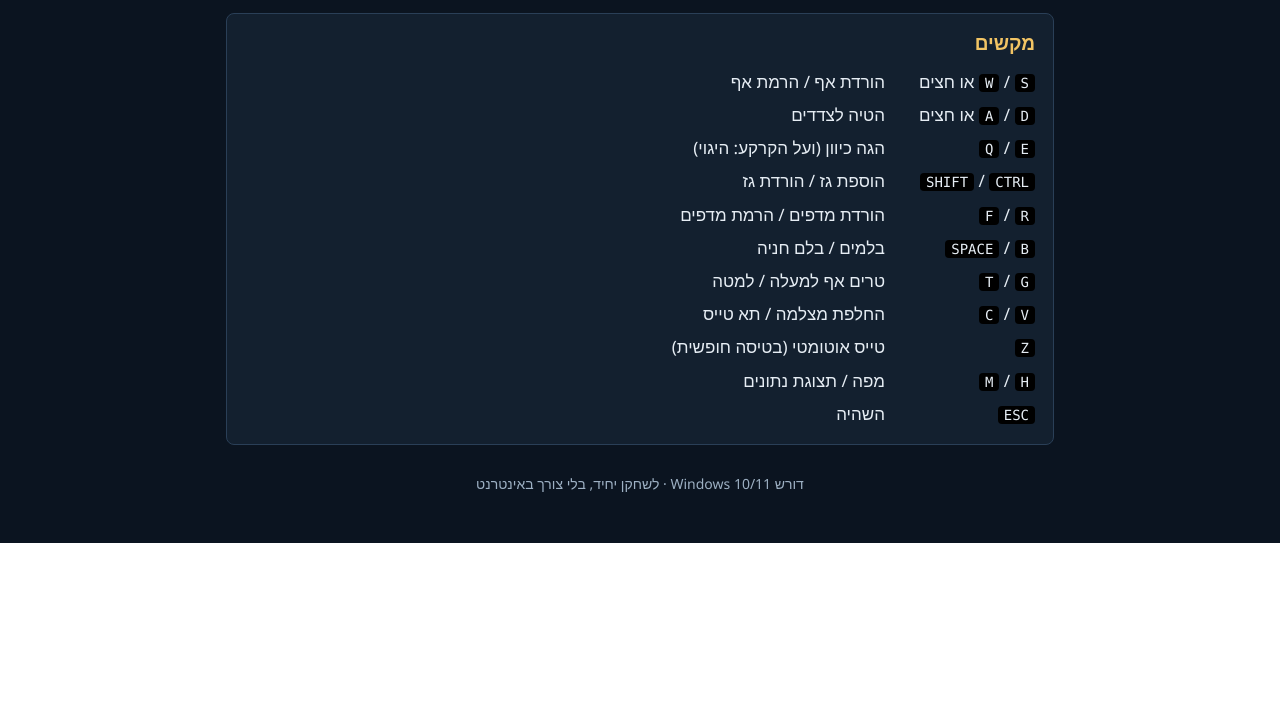
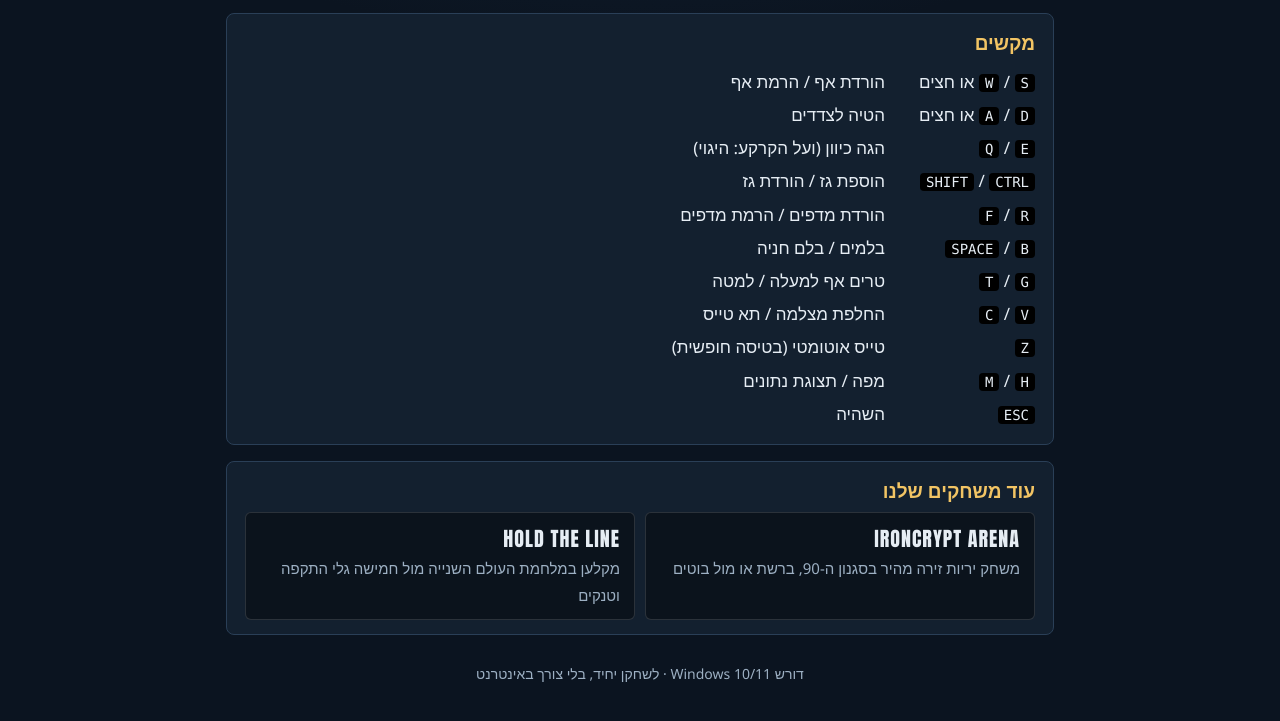
Before and after one commit to boaz71/skylark-download, a plain HTML site: page index.html in a window 1280 px wide. Shown: the part 1148-1869 px from the top of the page. Before the commit the page ends 1691 px from the top, so only its background shows below. Drawn offline with Linux system fonts and the light colour scheme.

Commit message:
Links to the other games (IronCrypt Arena, Hold The Line)

```diff
--- a/index.html
+++ b/index.html
@@ -27,6 +27,12 @@ table { width: 100%; border-collapse: collapse; }
 td { padding: 3px 0; vertical-align: top; }
 td:first-child { width: 150px; }
 footer { text-align: center; color: var(--dim); font-size: 14px; margin-top: 28px; }
+.games { display: grid; grid-template-columns: repeat(auto-fit, minmax(240px, 1fr)); gap: 10px; }
+.games a { display: block; padding: 10px 14px; border-radius: 6px; background: #0006; border: 1px solid #fff2;
+           color: var(--text); text-decoration: none; }
+.games a:hover { border-color: #fff6; }
+.games b { display: block; font: 20px Impact, "Arial Black", sans-serif; letter-spacing: 1px; direction: ltr; text-align: right; }
+.games span { color: var(--dim); font-size: 15px; }
 </style>
 </head>
 <body>
@@ -71,6 +77,13 @@ footer { text-align: center; color: var(--dim); font-size: 14px; margin-top: 28p
       <tr><td><kbd>ESC</kbd></td><td>השהיה</td></tr>
     </table>
   </section>
+  <section>
+    <h2>עוד משחקים שלנו</h2>
+    <div class="games">
+    <a href="http://16.192.246.15:27500/"><b>IRONCRYPT ARENA</b><span>משחק יריות זירה מהיר בסגנון ה-90, ברשת או מול בוטים</span></a>
+    <a href="https://boaz71.github.io/hold-the-line-download/"><b>HOLD THE LINE</b><span>מקלען במלחמת העולם השנייה מול חמישה גלי התקפה וטנקים</span></a>
+    </div>
+  </section>
   <footer>דורש Windows 10/11 · לשחקן יחיד, בלי צורך באינטרנט</footer>
 </main>
 </body>
```
